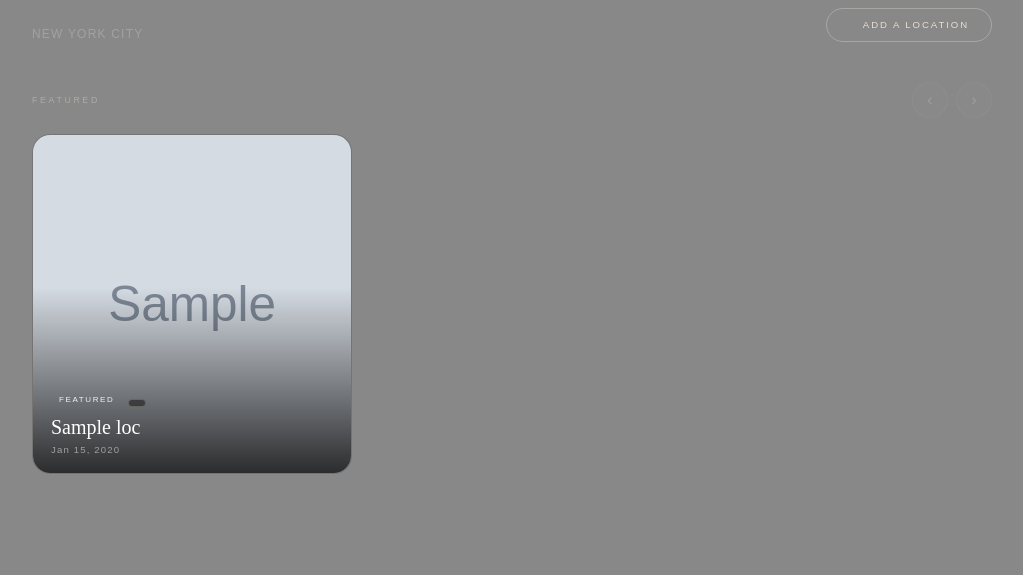
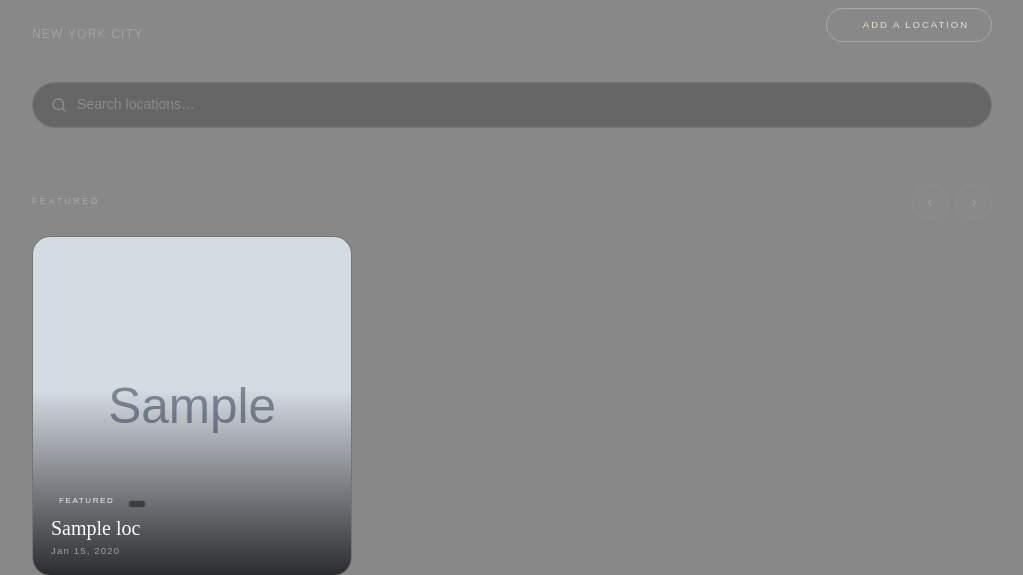
Before and after one commit to Brooklyn-STEAM/10048-Promoting-Affordable-Exploration-Through-Innovative-Interfaces, a Flask app: template templates/borough.html.jinja in a window 1280 px wide. Shown: the part 149-724 px from the top of the page, without its empty margins (128-1151 px from the left). Run offline with Flask 3, Linux system fonts and the light colour scheme; the visitor is signed in with stand-in values (Sample User, id 1); tables that the repository leaves empty or names only in its code hold one stand-in row (values such as "Sample post"); the template is opened without the code that fills it: most values are stand-ins (such as "Sample title", 1, 10 or a date in 2020); grey boxes marked "Sample" are stand-in pictures; data that the repository does not hold is empty; some libraries are stand-ins or nearby versions.

Commit message:
search tab (#100)

```diff
--- a/templates/borough.html.jinja
+++ b/templates/borough.html.jinja
@@ -1,4 +1,3 @@
-
 <!DOCTYPE html>
 <html lang="en">
 <head>
@@ -60,6 +59,37 @@
     .add-btn .dot { width: 6px; height: 6px; border-radius: 50%; background: var(--accent); flex-shrink: 0; }
 
     .section-label { font-size: 0.55rem; letter-spacing: 0.3em; text-transform: uppercase; opacity: 0.4; }
+
+    /* ── Search ── */
+    .search-wrap { margin-bottom: 32px; }
+    .search-box {
+      display: flex; align-items: center; gap: 10px;
+      background: rgba(0,0,0,0.25); border: 1px solid rgba(232,222,208,0.15);
+      border-radius: 999px; padding: 11px 18px; transition: border-color 0.2s;
+    }
+    .search-box:focus-within { border-color: rgba(232,222,208,0.4); }
+    .search-box svg { flex-shrink: 0; opacity: 0.35; }
+    #loc-search {
+      flex: 1; background: none; border: none; outline: none;
+      color: #e8ded0; font-size: 0.88rem; font-family: inherit;
+    }
+    #loc-search::placeholder { color: rgba(232,222,208,0.3); }
+    #loc-search-clear {
+      display: none; background: none; border: none;
+      color: rgba(232,222,208,0.3); cursor: pointer;
+      font-size: 1rem; padding: 0; line-height: 1;
+      transition: color 0.15s; -webkit-tap-highlight-color: transparent;
+    }
+    #loc-search-clear:hover { color: rgba(232,222,208,0.7); }
+    #loc-search-count {
+      font-size: 0.6rem; letter-spacing: 0.2em; text-transform: uppercase;
+      color: rgba(232,222,208,0.3); margin-top: 8px; padding-left: 18px; min-height: 16px;
+    }
+    #no-results {
+      display: none; text-align: center; padding: 48px 0;
+      font-size: 0.75rem; letter-spacing: 0.15em; text-transform: uppercase;
+      color: rgba(232,222,208,0.2);
+    }
 
     /* ── Modals ── */
     .modal-backdrop { position: fixed; inset: 0; z-index: 300; background: rgba(0,0,0,0.55); backdrop-filter: blur(8px); display: none; align-items: center; justify-content: center; padding: 24px; }
@@ -226,6 +256,19 @@
   </div>
 
   {% if locations %}
+
+  <!-- ── Search ── -->
+  <div class="search-wrap fade-up">
+    <div class="search-box">
+      <svg width="16" height="16" viewBox="0 0 24 24" fill="none" stroke="#e8ded0" stroke-width="2" stroke-linecap="round" stroke-linejoin="round">
+        <circle cx="11" cy="11" r="8"/><line x1="21" y1="21" x2="16.65" y2="16.65"/>
+      </svg>
+      <input id="loc-search" type="text" placeholder="Search locations…" autocomplete="off" oninput="filterLocations(this.value)">
+      <button id="loc-search-clear" onclick="clearLocSearch()">✕</button>
+    </div>
+    <p id="loc-search-count"></p>
+  </div>
+
   <!-- ── Featured carousel ── -->
   <div class="fade-up d1">
     <div style="display:flex;align-items:center;justify-content:space-between;margin-bottom:16px;">
@@ -238,7 +281,7 @@
     <div style="overflow:hidden;border-radius:18px;" id="feat-overflow">
       <div id="feat-track" class="flex gap-4 transition-transform duration-500 ease-[cubic-bezier(0.23,1,0.32,1)]">
         {% for loc in locations %}
-        <div class="featured-card shrink-0 basis-full sm:basis-1/2 md:basis-1/3 h-[280px] sm:h-[310px] md:h-[340px]" onclick="openDetail({{ loop.index0 }})">
+        <div class="featured-card shrink-0 basis-full sm:basis-1/2 md:basis-1/3 h-[280px] sm:h-[310px] md:h-[340px]" onclick="openDetail({{ loop.index0 }})" data-index="{{ loop.index0 }}">
           {% if loc.Image %}
             {% if loc.Image.startswith('http') %}
               <img src="{{ loc.Image }}" alt="{{ loc.Name }}">
@@ -266,11 +309,11 @@
 
   {% if locations | length > 3 %}
   <!-- ── All Locations grid ── -->
-  <div class="mt-10 sm:mt-12 fade-up d2">
+  <div class="mt-10 sm:mt-12 fade-up d2" id="all-locations-section">
     <p class="section-label mb-4">All Locations</p>
-    <div class="grid grid-cols-1 xs:grid-cols-2 sm:grid-cols-2 md:grid-cols-3 lg:grid-cols-4 gap-3 sm:gap-4">
+    <div class="grid grid-cols-1 xs:grid-cols-2 sm:grid-cols-2 md:grid-cols-3 lg:grid-cols-4 gap-3 sm:gap-4" id="gem-grid">
       {% for loc in locations[3:] %}
-      <div class="gem-card" onclick="openDetail({{ loop.index0 + 3 }})">
+      <div class="gem-card" onclick="openDetail({{ loop.index0 + 3 }})" data-index="{{ loop.index0 + 3 }}">
         {% if loc.Image %}
           {% if loc.Image.startswith('http') %}
             <img src="{{ loc.Image }}" alt="{{ loc.Name }}">
@@ -305,6 +348,7 @@
       </div>
       {% endfor %}
     </div>
+    <p id="no-results">No locations match your search</p>
   </div>
   {% endif %}
 
@@ -833,6 +877,62 @@
       if (Math.abs(dx) > 50) lbStep(dx < 0 ? 1 : -1);
     }, { passive: true });
   })();
+
+  // ── Search ──
+  function filterLocations(val) {
+    const q = val.trim().toLowerCase();
+    const clearBtn = document.getElementById('loc-search-clear');
+    const countEl  = document.getElementById('loc-search-count');
+    const noResults = document.getElementById('no-results');
+    clearBtn.style.display = val ? 'block' : 'none';
+
+    // Featured cards — fade out non-matches (keep layout intact)
+    document.querySelectorAll('#feat-track .featured-card').forEach(card => {
+      const idx = parseInt(card.dataset.index, 10);
+      const loc = locations[idx];
+      const match = !q || locMatches(loc, q);
+      card.style.opacity = match ? '1' : '0.12';
+      card.style.pointerEvents = match ? '' : 'none';
+    });
+
+    // Gem grid — hide non-matches
+    let gemVisible = 0;
+    document.querySelectorAll('#gem-grid .gem-card').forEach(card => {
+      const idx = parseInt(card.dataset.index, 10);
+      const loc = locations[idx];
+      const match = !q || locMatches(loc, q);
+      card.style.display = match ? '' : 'none';
+      if (match) gemVisible++;
+    });
+
+    // Count display
+    if (q) {
+      const featVisible = locations.slice(0, Math.min(3, locations.length))
+        .filter(loc => locMatches(loc, q)).length;
+      const total = featVisible + gemVisible;
+      countEl.textContent = `${total} result${total !== 1 ? 's' : ''} for "${val}"`;
+      if (noResults) noResults.style.display = gemVisible === 0 && locations.length > 3 ? 'block' : 'none';
+    } else {
+      countEl.textContent = '';
+      if (noResults) noResults.style.display = 'none';
+    }
+  }
+
+  function locMatches(loc, q) {
+    if (!loc) return false;
+    return (loc.Name        || '').toLowerCase().includes(q) ||
+           (loc.Description || '').toLowerCase().includes(q) ||
+           (loc.Category    || '').toLowerCase().includes(q) ||
+           (loc.Address     || '').toLowerCase().includes(q) ||
+           (loc.Type        || '').toLowerCase().includes(q);
+  }
+
+  function clearLocSearch() {
+    const input = document.getElementById('loc-search');
+    input.value = '';
+    filterLocations('');
+    input.focus();
+  }
 
   // ── Lightbox ──
   let lbIndex = 0;
```
Also changed, not shown: static/uploads/3423ba3e-0894-432d-a89d-c55b19288703_google.jpg (added).
